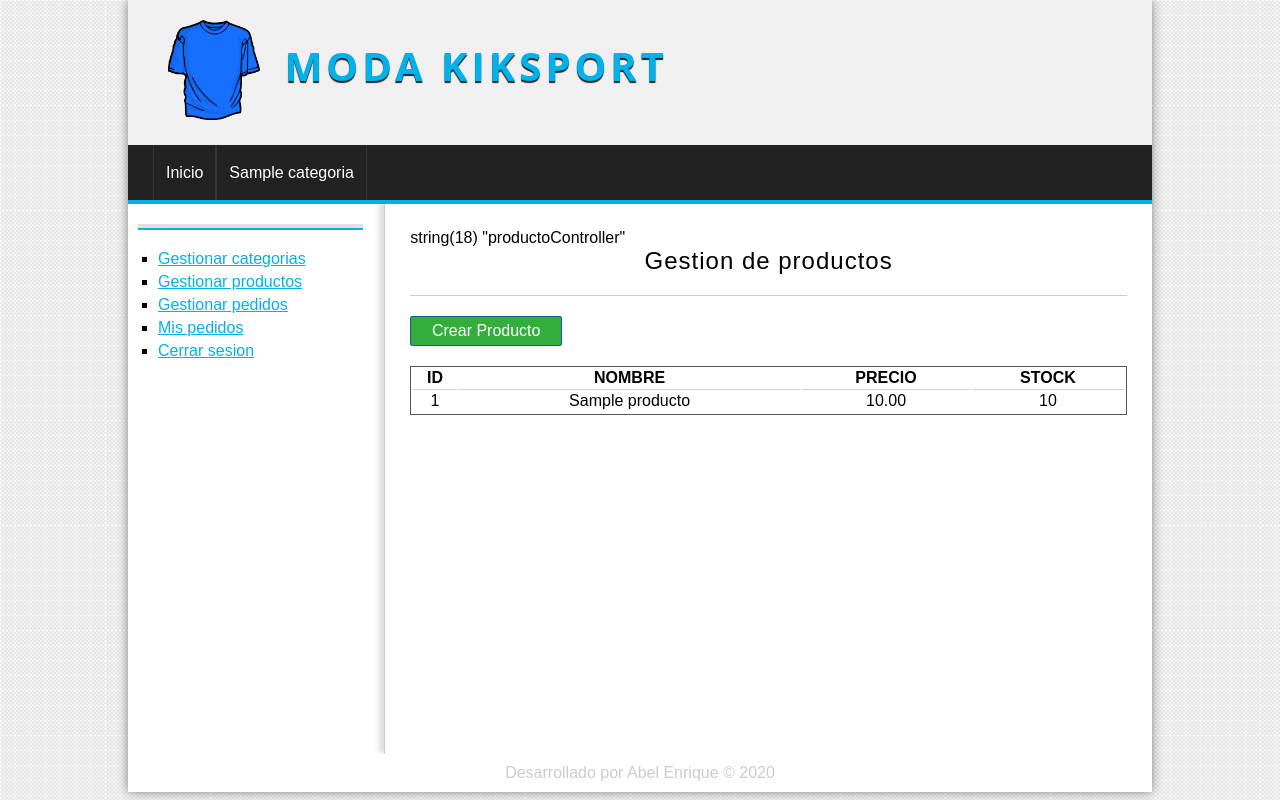
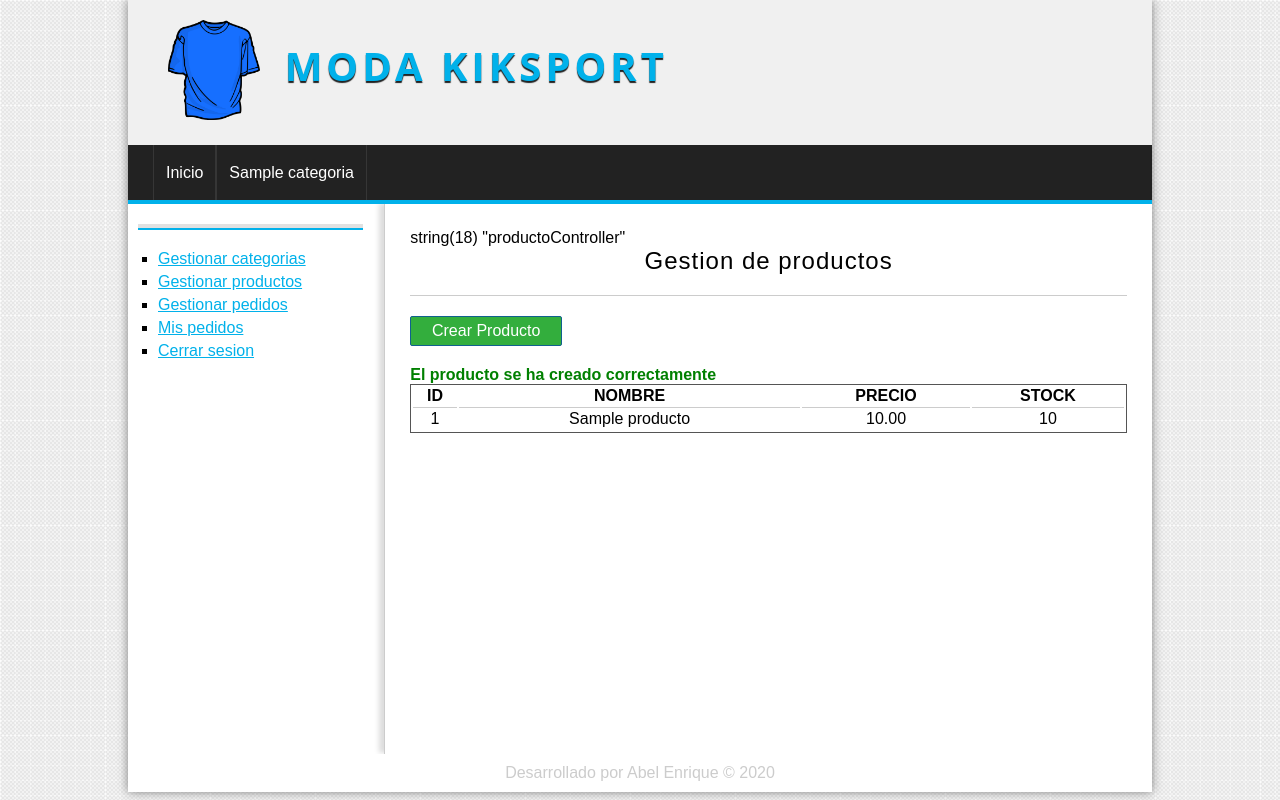
Before and after one commit to abel2791/tienda_poo, a PHP site: page /master-php/producto/gestion in a window 1280 px wide. Run offline with PHP 8.4, Linux system fonts and the light colour scheme; the visitor is signed in with stand-in values (Sample User, id 1); tables that the repository leaves empty hold one stand-in row (values such as "Sample post").

Commit message:
se creo el mensaje flash para crear un producto nuevo en gestion.php

```diff
--- a/views/producto/gestion.php
+++ b/views/producto/gestion.php
@@ -3,6 +3,14 @@
 <a href="<?=base_url?>Producto/crear" class="button button-small">
     Crear Producto
 </a>
+<?php if(isset($_SESSION['producto']) && $_SESSION['producto'] == 'complete'): ?>
+    <strong class="alert-green">El producto se ha creado correctamente</strong>
+<?php elseif(isset($_SESSION['producto']) && $_SESSION['producto'] != 'complete'): ?>
+    <strong class="alert-green">El producto No se ha creado correctamente</strong>
+<?php endif; ?>
+
+<?php Utils::deleteSession('producto'); ?>
+
 <table>
     <tr>
         <th>ID</th>
```
